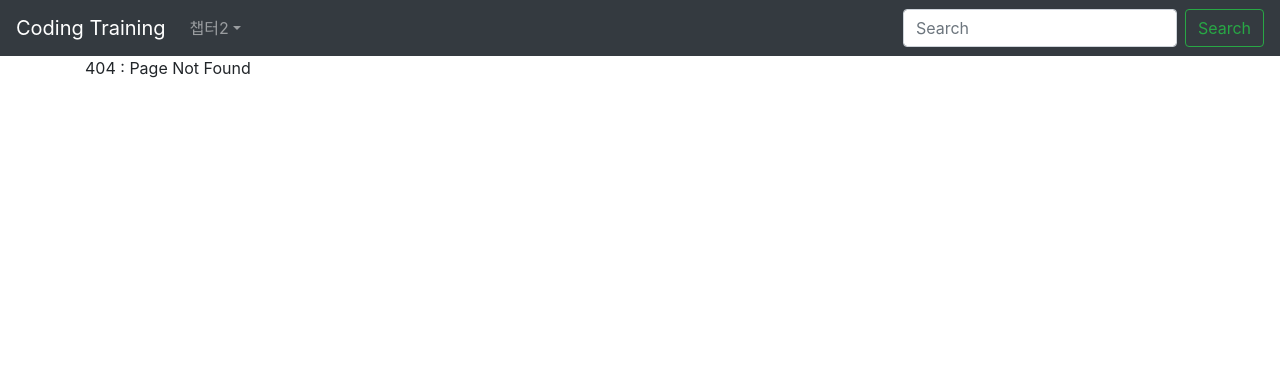
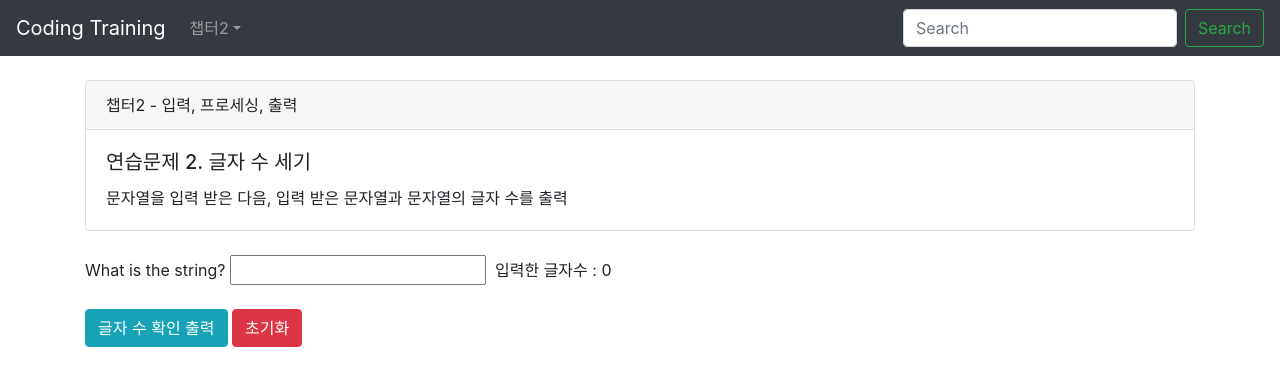
Before and after one commit to LEE-YANG-JAE/ct_react, a React (Create React App) app: page /excercise2 in a window 1280 px wide. Before the commit this address led to /404. Shown: the top 386 px of the page. Built offline with nearby package versions, Linux system fonts and the light colour scheme.

Commit message:
연습문제 풀이 + 모달 콜백 + 메인 수정

```diff
--- a/src/chapter2/excercise1.tsx
+++ b/src/chapter2/excercise1.tsx
@@ -23,7 +23,9 @@ const Excercise1: React.FC = () => {
 	};
 	const inputUserName = () => {
 		if (form.userInput.length > 0) {
-			setResult(`Hello, ${form.userInput}`);
+			const value = `Hello, ${form.userInput}`;
+			setResult(value);
+			(document.getElementById('result2') as any).value = value; // 변수에 넣지 않고 바로 아이디를 이용하여 입력 넣음
 		} else {
 			setResult(``);
 		}
@@ -65,9 +67,12 @@ const Excercise1: React.FC = () => {
 			</button>
 			<br />
 			<br />
-			<label>
+			<p>
 				결과 : <input type='text' name='result' value={result} disabled />
-			</label>
+				<br />
+				<br />
+				결과(변수 없이 입력) <input type='text' name='result2' id='result2' disabled />
+			</p>
 		</div>
 	);
 };
--- /dev/null
+++ b/src/chapter2/excercise2.tsx
@@ -0,0 +1,94 @@
+import React from 'react';
+import { Card } from 'react-bootstrap';
+import ModalComponent from '../layouts/modal';
+
+export default class Excercise2 extends React.Component {
+	child: any; // 우선적으로 선언으로 만들어져 있어야 동작을 함
+	// https://stackoverflow.com/questions/37949981/call-child-method-from-parent
+	constructor(props: any) {
+		super(props);
+		this.child = React.createRef();
+	}
+
+	state = {
+		stringInput: '',
+		modalSetting: {
+			title: 'Modal heading2',
+			body: `Woohoo, you're reading this text in a modal!`
+		}
+	};
+	inputChange = (e?: any) => {
+		this.setState({ stringInput: e.target.value });
+	};
+	inputKeyDown = (e: any) => {
+		if (e.keyCode === 13) {
+			if (this.state.stringInput.length < 1) {
+				(document.getElementById('result') as any).style.display = 'none';
+				this.child.current.handleShow();
+			} else {
+				this.inputString();
+			}
+		}
+	};
+	cbtest = (result: any) => {
+		if (result === 'save') {
+			alert('saved');
+		}
+	};
+	inputString = () => {
+		const str: string = this.state.stringInput;
+		const resultString = `${str} has ${str.length} characters.`;
+		const resultDom: any = document.getElementById('result');
+		resultDom.value = resultString;
+		resultDom.style.display = 'block';
+	};
+	clean = () => {
+		this.setState({ stringInput: '' });
+		const resultDom: any = document.getElementById('result');
+		resultDom.value = '';
+		resultDom.style.display = 'none';
+	};
+	render() {
+		return (
+			<div className='container'>
+				<ModalComponent
+					title={this.state.modalSetting.title}
+					body={this.state.modalSetting.body}
+					callback={this.cbtest}
+					ref={this.child}
+				/>
+				<br />
+				<Card>
+					<Card.Header>챕터2 - 입력, 프로세싱, 출력</Card.Header>
+					<Card.Body>
+						<Card.Title>연습문제 2. 글자 수 세기</Card.Title>
+						<Card.Text>문자열을 입력 받은 다음, 입력 받은 문자열과 문자열의 글자 수를 출력</Card.Text>
+					</Card.Body>
+				</Card>
+				<br />
+				What is the string?&nbsp;
+				<input
+					type='text'
+					id='stringInput'
+					name='stringInput'
+					value={this.state.stringInput}
+					onChange={this.inputChange}
+					onKeyDown={this.inputKeyDown}
+				/>
+				&nbsp; {'입력한 글자수 : ' + this.state.stringInput.length}
+				<br />
+				<br />
+				<button className='btn btn-info' onClick={this.inputString}>
+					글자 수 확인 출력
+				</button>
+				&nbsp;
+				<button className='btn btn-danger' onClick={this.clean}>
+					초기화
+				</button>
+				<br />
+				<br />
+				<textarea id='result' name='result' rows={4} cols={50} disabled style={{ display: 'none' }} />
+			</div>
+		);
+	}
+}
--- /dev/null
+++ b/src/css/reset.css
@@ -0,0 +1,48 @@
+/* http://meyerweb.com/eric/tools/css/reset/
+   v2.0 | 20110126
+   License: none (public domain)
+*/
+
+html, body, div, span, applet, object, iframe,
+h1, h2, h3, h4, h5, h6, p, blockquote, pre,
+a, abbr, acronym, address, big, cite, code,
+del, dfn, em, img, ins, kbd, q, s, samp,
+small, strike, strong, sub, sup, tt, var,
+b, u, i, center,
+dl, dt, dd, ol, ul, li,
+fieldset, form, label, legend,
+table, caption, tbody, tfoot, thead, tr, th, td,
+article, aside, canvas, details, embed,
+figure, figcaption, footer, header, hgroup,
+menu, nav, output, ruby, section, summary,
+time, mark, audio, video {
+	margin: 0;
+	padding: 0;
+	border: 0;
+	font-size: 100%;
+	font: inherit;
+	vertical-align: baseline;
+}
+/* HTML5 display-role reset for older browsers */
+article, aside, details, figcaption, figure,
+footer, header, hgroup, menu, nav, section {
+	display: block;
+}
+body {
+	line-height: 1;
+}
+ol, ul {
+	list-style: none;
+}
+blockquote, q {
+	quotes: none;
+}
+blockquote:before, blockquote:after,
+q:before, q:after {
+	content: '';
+	content: none;
+}
+table {
+	border-collapse: collapse;
+	border-spacing: 0;
+}
--- a/src/index.tsx
+++ b/src/index.tsx
@@ -3,6 +3,7 @@ import ReactDOM from 'react-dom';
 import './index.css';
 import App from './App';
 import * as serviceWorker from './serviceWorker';
+import './css/reset.css';
 import 'bootstrap/dist/css/bootstrap.min.css';
 import 'font-awesome/css/font-awesome.min.css';
 
--- a/src/layouts/main.tsx
+++ b/src/layouts/main.tsx
@@ -10,10 +10,11 @@ export default class MainComponent extends React.Component {
 					<div className='first-content'>
 						<div className='first-content-left'>
 							<h1>
-								Landing Page<br />
-								for Apps
+								Landing Page<br />for Apps
 							</h1>
-							<p>We offer great landing pages for most of the business</p>
+							<p>
+								We offer great landing pages<br />for most of the business
+							</p>
 							<div>
 								<button className='content-btn'>Show More</button>
 							</div>
@@ -33,7 +34,9 @@ export default class MainComponent extends React.Component {
 				</div>
 				<footer>
 					<div className='footer-content'>
-						<p>Copy Right Resevered</p>
+						<div>
+							<h5>Copy Right Resevered</h5>
+						</div>
 					</div>
 				</footer>
 			</div>
--- /dev/null
+++ b/src/layouts/modal.tsx
@@ -0,0 +1,53 @@
+import React from 'react';
+import { Modal, Button } from 'react-bootstrap';
+
+interface Param {
+	title?: string;
+	body?: string;
+	callback?: any;
+}
+export default class ModalComponent extends React.Component<Param> {
+	result: any = 'not';
+	state = {
+		show: false
+	};
+	handleClose = () => {
+		this.setState({ show: false });
+		this.props.callback(this.result);
+	};
+	handleShow = () => this.setState({ show: true });
+	saved = () => (this.result = 'save');
+	notSaved = () => (this.result = 'not');
+	render() {
+		return (
+			<div>
+				<Modal show={this.state.show} onHide={this.handleClose}>
+					<Modal.Header closeButton>
+						<Modal.Title>{this.props.title}</Modal.Title>
+					</Modal.Header>
+					<Modal.Body>{this.props.body}</Modal.Body>
+					<Modal.Footer>
+						<Button
+							variant='secondary'
+							onClick={() => {
+								this.notSaved();
+								this.handleClose();
+							}}
+						>
+							Close
+						</Button>
+						<Button
+							variant='primary'
+							onClick={() => {
+								this.saved();
+								this.handleClose();
+							}}
+						>
+							Save Changes
+						</Button>
+					</Modal.Footer>
+				</Modal>
+			</div>
+		);
+	}
+}
--- a/src/layouts/navbar.tsx
+++ b/src/layouts/navbar.tsx
@@ -29,8 +29,9 @@ export default class NavbarComponent extends React.Component {
 								<LinkContainer to='/excercise2'>
 									<NavDropdown.Item>연습문제 2</NavDropdown.Item>
 								</LinkContainer>
-								<NavDropdown.Item href='#action/3.3'>Something</NavDropdown.Item>
-								<NavDropdown.Divider />
+								<LinkContainer to='/excercise3'>
+									<NavDropdown.Item>연습문제 3</NavDropdown.Item>
+								</LinkContainer>
 								<NavDropdown.Item href='#action/3.4'>Separated link</NavDropdown.Item>
 							</NavDropdown>
 						</Nav>
--- a/src/layouts/routing.tsx
+++ b/src/layouts/routing.tsx
@@ -1,16 +1,35 @@
 import React from 'react';
 import { Switch, Route, Redirect } from 'react-router-dom';
 import Excercise1 from '../chapter2/excercise1';
+import Excercise2 from '../chapter2/excercise2';
 import MainComponent from './main';
 import NotFound from './errors/404';
 
+// https://tylermcginnis.com/react-router-route-config/
+const routes = [
+	{
+		path: '/404',
+		component: NotFound
+	},
+	{
+		path: '/excercise1',
+		component: Excercise1
+	},
+	{
+		path: '/excercise2',
+		component: Excercise2
+	}
+];
+
+const RouteWithSubRoutes = (route: any) => (
+	<Route path={route.path} render={(props) => <route.component {...props} routes={route.routes} />} />
+);
 export default class RoutingComponent extends React.Component {
 	render() {
 		return (
 			<Switch>
 				<Route exact path='/' component={MainComponent} />
-				<Route path='/excercise1' component={Excercise1} />
-				<Route path='/404' component={NotFound} />
+				{routes.map((route: any) => <RouteWithSubRoutes key={route.path} {...route} />)}
 				<Redirect to='/404' />
 			</Switch>
 		);
```
